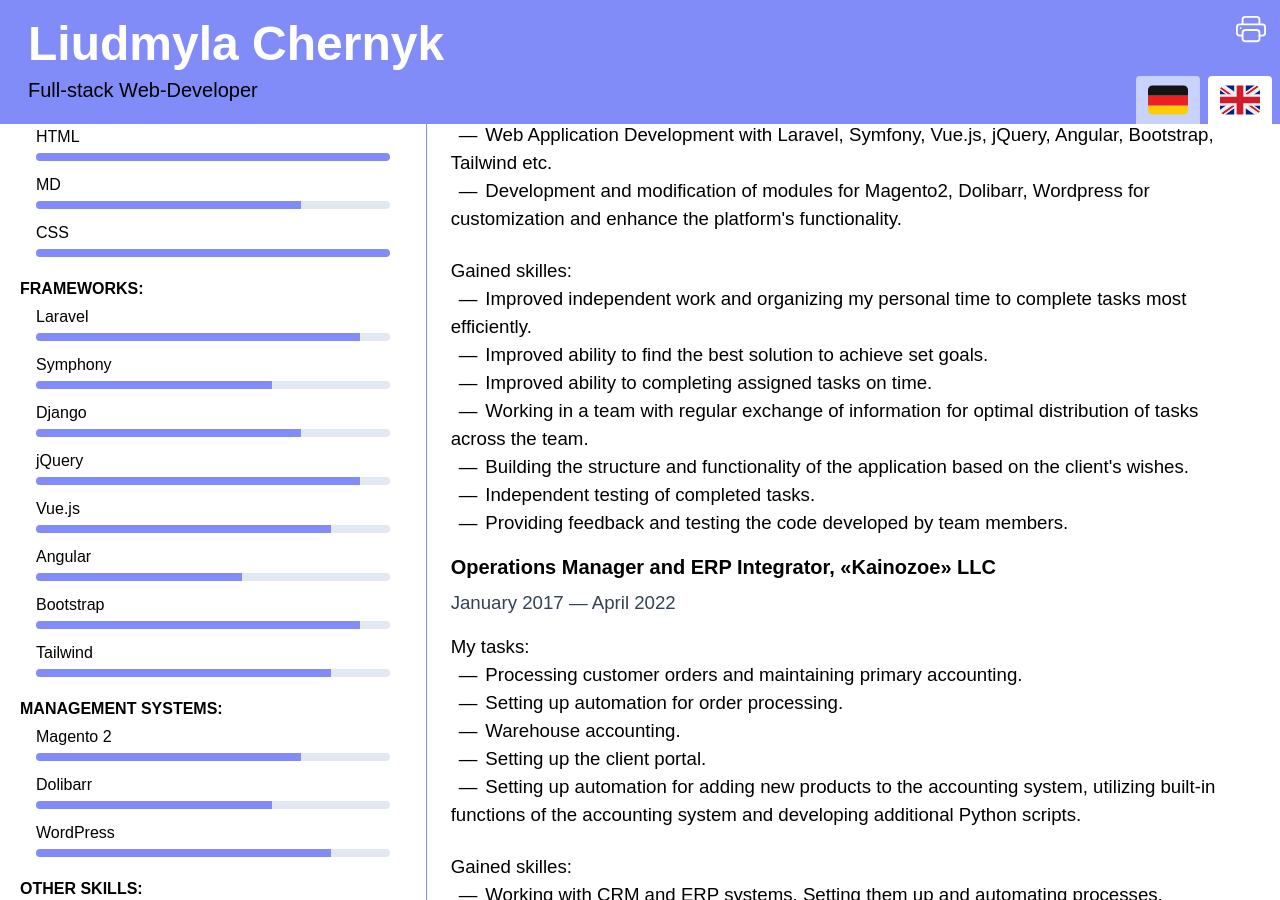
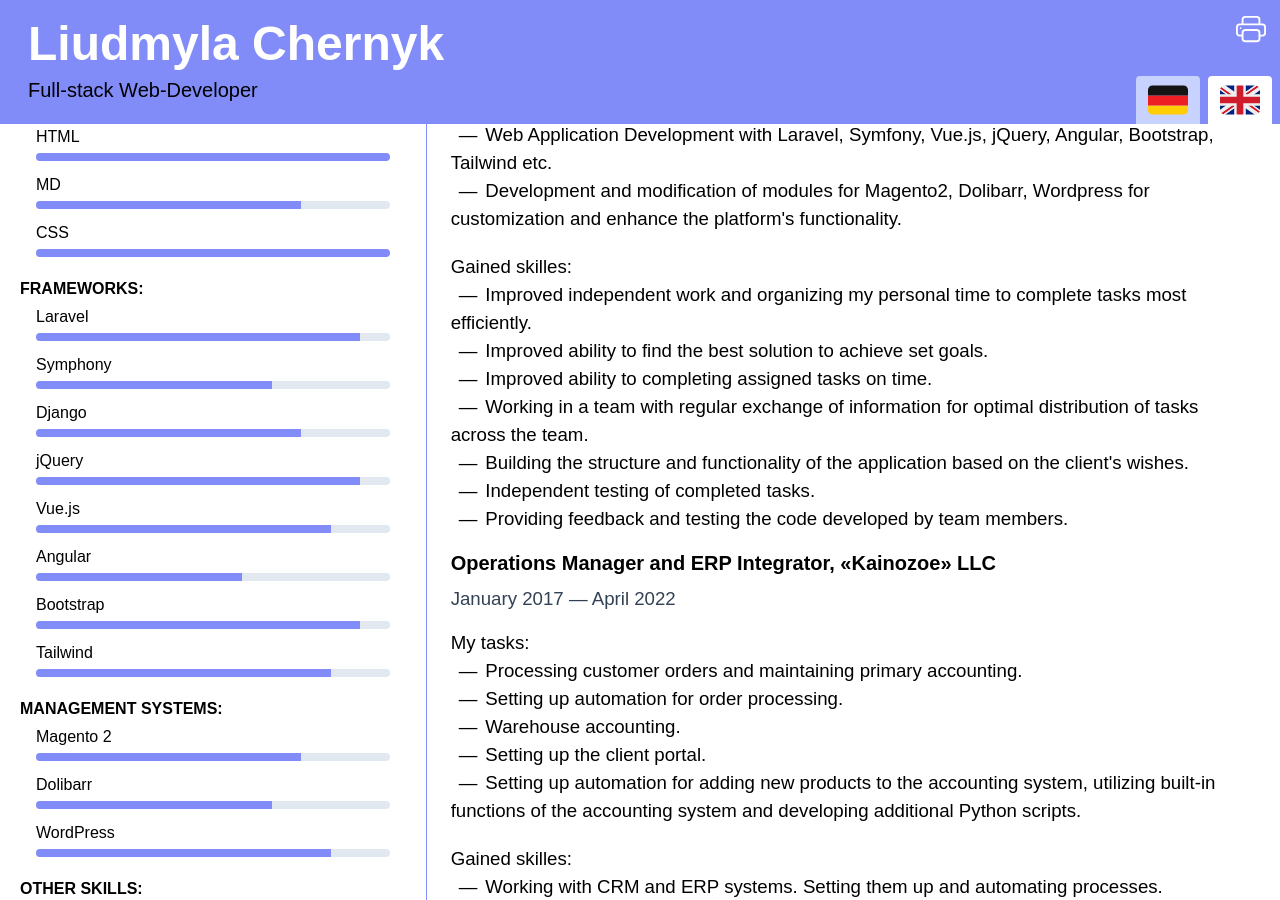
Before and after one commit to lydalyu/lydalyu.github.io, a Jekyll site: the page built from index.markdown, in a window 1280 px wide and 900 px high, scrolled down 629 px. Built offline with Jekyll 4.4.1, drawn with Linux system fonts in a browser that asks for light colours; nearby versions of some CDN libraries.

Commit message:
changed classes

```diff
--- a/_data/de.json
+++ b/_data/de.json
@@ -172,49 +172,49 @@
                 "title": "Middle PHP-, JavaScript Programmiererin",
                 "firm": "«AWAG IT Lösungen»",
                 "period": "Mai 2022 — Heute",
-                "text": "<section><h4 class='text-xl font-medium'>Meine Aufgaben:</h4><ul class='dash-list'><li>Entwicklung von Webanwendungen mit Laravel, Symfony, Vue.js, jQuery, Angular, Bootstrap, Tailwind usw.</li><li>Entwicklung und Anpassung von Modulen für Magento2, Dolibarr, Wordpress zur Anpassung und Verbesserung der Plattformfunktionalität.</li></ul><h4 class='mt-6 text-xl font-medium'>Erworbene Fähigkeiten:</h4><ul class='dash-list'><li>Verbesserte Fähigkeit zur selbstständigen Arbeit und Organisation meiner persönlichen Zeit, um Aufgaben effizient zu erledigen.</li><li>Verbesserte Fähigkeit, die beste Lösung zur Erreichung gesetzter Ziele zu finden.</li><li>Verbesserte Fähigkeit zur pünktlichen Erledigung zugewiesener Aufgaben.</li><li>Arbeit im Team mit regelmäßigem Informationsaustausch für die optimale Aufgabenverteilung.</li><li>Aufbau der kundenspezifischen Struktur und Funktionalität der Anwendung.</li><li>Selbstständige Prüfung abgeschlossener Aufgaben.</li><li>Überprüfung und Code-Review des von anderen Mitarbeitern geschriebenen Codes.</li></ul></section>"
+                "text": "<section><h4 class='text-xl font-medium'>Meine Aufgaben:</h4><ul class='dash-list'><li>Entwicklung von Webanwendungen mit Laravel, Symfony, Vue.js, jQuery, Angular, Bootstrap, Tailwind usw.</li><li>Entwicklung und Anpassung von Modulen für Magento2, Dolibarr, Wordpress zur Anpassung und Verbesserung der Plattformfunktionalität.</li></ul><h4 class='mt-5 font-medium'>Erworbene Fähigkeiten:</h4><ul class='dash-list'><li>Verbesserte Fähigkeit zur selbstständigen Arbeit und Organisation meiner persönlichen Zeit, um Aufgaben effizient zu erledigen.</li><li>Verbesserte Fähigkeit, die beste Lösung zur Erreichung gesetzter Ziele zu finden.</li><li>Verbesserte Fähigkeit zur pünktlichen Erledigung zugewiesener Aufgaben.</li><li>Arbeit im Team mit regelmäßigem Informationsaustausch für die optimale Aufgabenverteilung.</li><li>Aufbau der kundenspezifischen Struktur und Funktionalität der Anwendung.</li><li>Selbstständige Prüfung abgeschlossener Aufgaben.</li><li>Überprüfung und Code-Review des von anderen Mitarbeitern geschriebenen Codes.</li></ul></section>"
             },
             {
                 "title": "Betriebsleiter und ERP-Integrator",
                 "firm": "«Kainozoe» LLC",
                 "period": "Januar 2017 — April 2022",
-                "text": "<section><h4 class='text-xl font-medium'>Meine Aufgaben:</h4><ul class='dash-list'><li>Bearbeitung von Kundenbestellungen und Führung der primären Buchhaltung.</li><li>Einrichtung der Automatisierung für die Auftragsabwicklung.</li><li>Lagerbuchhaltung.</li><li>Einrichtung des Kundenportals.</li><li>Implementierung der Automatisierung für das Hinzufügen neuer Produkte zum Buchhaltungssystem unter Verwendung der integrierten Funktionen des Systems und der Entwicklung zusätzlicher Python-Skripte.</li></ul><h4 class='mt-6 text-xl font-medium'>Erworbene Fähigkeiten:</h4><ul class='dash-list'><li>Arbeiten mit CRM- und ERP-Systemen, Einrichtung und Automatisierung von Prozessen.</li><li>Grundlegende Buchhaltungsverfahren.</li><li>Verbesserte Fähigkeit zur selbstständigen Arbeit und Organisation meiner persönlichen Zeit, um Aufgaben effizient abzuschließen.</li><li>Verbesserte Kenntnisse in HTML, CSS und JavaScript während der Einrichtung des Kundenportals.</li><li>Die eigenständige Erforschung der Programmiersprache Python ermöglichte mir, Skripte zu entwickeln, die die Automatisierungsfähigkeiten von Prozessen verbessern.</li><li>Erwarb die Fähigkeit, mit REST-APIs zu interagieren, während Python-Skripte geschrieben wurden, um Produkte dem Buchhaltungssystem hinzuzufügen und die Produktverfügbarkeit mit Lieferanten zu synchronisieren.</li></ul></section>"
+                "text": "<section><h4 class='text-xl font-medium'>Meine Aufgaben:</h4><ul class='dash-list'><li>Bearbeitung von Kundenbestellungen und Führung der primären Buchhaltung.</li><li>Einrichtung der Automatisierung für die Auftragsabwicklung.</li><li>Lagerbuchhaltung.</li><li>Einrichtung des Kundenportals.</li><li>Implementierung der Automatisierung für das Hinzufügen neuer Produkte zum Buchhaltungssystem unter Verwendung der integrierten Funktionen des Systems und der Entwicklung zusätzlicher Python-Skripte.</li></ul><h4 class='mt-5 font-medium'>Erworbene Fähigkeiten:</h4><ul class='dash-list'><li>Arbeiten mit CRM- und ERP-Systemen, Einrichtung und Automatisierung von Prozessen.</li><li>Grundlegende Buchhaltungsverfahren.</li><li>Verbesserte Fähigkeit zur selbstständigen Arbeit und Organisation meiner persönlichen Zeit, um Aufgaben effizient abzuschließen.</li><li>Verbesserte Kenntnisse in HTML, CSS und JavaScript während der Einrichtung des Kundenportals.</li><li>Die eigenständige Erforschung der Programmiersprache Python ermöglichte mir, Skripte zu entwickeln, die die Automatisierungsfähigkeiten von Prozessen verbessern.</li><li>Erwarb die Fähigkeit, mit REST-APIs zu interagieren, während Python-Skripte geschrieben wurden, um Produkte dem Buchhaltungssystem hinzuzufügen und die Produktverfügbarkeit mit Lieferanten zu synchronisieren.</li></ul></section>"
             },
             {
                 "title": "Junior SEO-webtools Entwicklerin",
                 "firm": "SEO Studio «Domen PR»",
                 "period": "Juli 2016 — Februar 2017",
-                "text": "<section><h4 class='text-xl font-medium'>Meine Aufgaben:</h4><ul class='dash-list'><li>Content-SEO-Optimierung..</li><li>Entwicklung und Anpassung von WordPress-Themen.</li><li>Datenanalyse.</li></ul><h4 class='mt-6 text-xl font-medium'>Erworbene Fähigkeiten:</h4><ul class='dash-list'><li>Verbesserte Organisation meiner persönlichen Zeit, um Aufgaben effizienter zu erledigen.</li><li>Verbesserte Fähigkeit, die beste Lösung zur Erreichung gesetzter Ziele zu finden.</li><li>Beherrschung der Verwendung von regulären Ausdrücken zur effektiven Automatisierung der Datenanalyse.</li><li>Anwendung von HTML- und CSS-Kenntnissen bei der Entwicklung von WordPress-Themen.</li><li>Erlernen der Programmiersprache PHP, um WordPress-Themen unabhängig zu entwickeln und anzupassen.</li><li>Arbeiten mit den SQL-Datenbanken zur Migration von Websites zu WordPress aus anderen Content-Management-Systemen.</li><li>Anpassung von Texten, die von Copywritern für SEO-Promotionszwecke verfasst wurden.</li></ul></section>"
+                "text": "<section><h4 class='text-xl font-medium'>Meine Aufgaben:</h4><ul class='dash-list'><li>Content-SEO-Optimierung..</li><li>Entwicklung und Anpassung von WordPress-Themen.</li><li>Datenanalyse.</li></ul><h4 class='mt-5 font-medium'>Erworbene Fähigkeiten:</h4><ul class='dash-list'><li>Verbesserte Organisation meiner persönlichen Zeit, um Aufgaben effizienter zu erledigen.</li><li>Verbesserte Fähigkeit, die beste Lösung zur Erreichung gesetzter Ziele zu finden.</li><li>Beherrschung der Verwendung von regulären Ausdrücken zur effektiven Automatisierung der Datenanalyse.</li><li>Anwendung von HTML- und CSS-Kenntnissen bei der Entwicklung von WordPress-Themen.</li><li>Erlernen der Programmiersprache PHP, um WordPress-Themen unabhängig zu entwickeln und anzupassen.</li><li>Arbeiten mit den SQL-Datenbanken zur Migration von Websites zu WordPress aus anderen Content-Management-Systemen.</li><li>Anpassung von Texten, die von Copywritern für SEO-Promotionszwecke verfasst wurden.</li></ul></section>"
             },
             {
                 "title": "Verkäuferin",
                 "firm": "Turkul.net",
                 "period": "September 2012 - November 2016 ",
-                "text": "<section><h4 class='text-xl font-medium'>Meine Aufgaben:</h4><ul class='dash-list'><li>Neue Produkte auf der Website des Geschäfts hinzufügen und individuelle sowie umfassende Beschreibungen für sie verfassen.</li><li>Kurze Artikel über das sportliche und Outdoor-Leben der Mitarbeiter für den Unternehmensblog verfassen, um den Laden online zu bewerben.</li><li>Aktive Teilnahme am Design und der Optimierung der Geschäftswebsite.</li><li>Kundenberatung für den Kauf von Outdoor-Ausrüstung und Bekleidung.</li><li>Bearbeitung von Online-Bestellungen.</li><li>Bestellungen bei Lieferanten aufgeben.</li><li>Abgleich der Buchhaltung mit den Lieferanten.</li></ul><h4 class='mt-6 text-xl font-medium'>Erworbene Fähigkeiten:</h4><ul class='dash-list'><li>Fähigkeit zur effektiven Kommunikation mit Kunden sowohl persönlich als auch telefonisch oder per E-Mail.</li><li>Auswahl von Ausrüstung, die den individuellen Bedürfnissen der Kunden entspricht, aus dem vorhandenen Sortiment.</li><li>Fähigkeit, unter Druck die optimale Lösung für Probleme zu finden.</li><li>Verbesserte Selbstständigkeit und effiziente Zeitorganisation zur erfolgreichen Erledigung von Aufgaben.</li><li>Arbeit mit Buchhaltungs- und Lagerverwaltungssystemen.</li><li>Vertrautheit mit Content-Management-Systemen.</li><li>Verfassen von prägnanten und informativen Texten sowie Artikeln zur Bewerbung von Produkten oder des Geschäfts.</li></ul></section>"
+                "text": "<section><h4 class='text-xl font-medium'>Meine Aufgaben:</h4><ul class='dash-list'><li>Neue Produkte auf der Website des Geschäfts hinzufügen und individuelle sowie umfassende Beschreibungen für sie verfassen.</li><li>Kurze Artikel über das sportliche und Outdoor-Leben der Mitarbeiter für den Unternehmensblog verfassen, um den Laden online zu bewerben.</li><li>Aktive Teilnahme am Design und der Optimierung der Geschäftswebsite.</li><li>Kundenberatung für den Kauf von Outdoor-Ausrüstung und Bekleidung.</li><li>Bearbeitung von Online-Bestellungen.</li><li>Bestellungen bei Lieferanten aufgeben.</li><li>Abgleich der Buchhaltung mit den Lieferanten.</li></ul><h4 class='mt-5 font-medium'>Erworbene Fähigkeiten:</h4><ul class='dash-list'><li>Fähigkeit zur effektiven Kommunikation mit Kunden sowohl persönlich als auch telefonisch oder per E-Mail.</li><li>Auswahl von Ausrüstung, die den individuellen Bedürfnissen der Kunden entspricht, aus dem vorhandenen Sortiment.</li><li>Fähigkeit, unter Druck die optimale Lösung für Probleme zu finden.</li><li>Verbesserte Selbstständigkeit und effiziente Zeitorganisation zur erfolgreichen Erledigung von Aufgaben.</li><li>Arbeit mit Buchhaltungs- und Lagerverwaltungssystemen.</li><li>Vertrautheit mit Content-Management-Systemen.</li><li>Verfassen von prägnanten und informativen Texten sowie Artikeln zur Bewerbung von Produkten oder des Geschäfts.</li></ul></section>"
             },
             {
                 "title": "Online-Shop-Manager",
                 "firm": "Rozumniki.ua",
                 "period": "August 2011 - August 2012",
-                "text": "<section><h4 class='text-xl font-medium'>Meine Aufgaben:</h4><ul class='dash-list'><li>Bearbeitung von Kundenbestellungen.</li><li>Teilnahme am Produktionsprozess von Schulunterrichtsmaterialien.</li><li>Aufgabe von Bestellungen bei Lieferanten.</li><li>Abgleich der Buchhaltung mit Lieferanten.</li></ul><h4 class='mt-6 text-xl font-medium'>Erworbene Fähigkeiten:</h4><ul class='dash-list'><li>Fähigkeit zur Anpassung und Arbeit mit verschiedenen Buchhaltungs- und Content-Management-Systemen.</li><li>Zusammenarbeit mit anderen Abteilungen zur effektiven Erledigung zugewiesener Aufgaben.</li><li>Kommunikationsfähigkeit mit Kunden per Telefon oder E-Mail.</li><li>Entwicklung von Fähigkeiten im Umgang mit Lieferanten durch Aufgeben von Bestellungen und Buchhaltungsabgleich.</li></ul></section>"
+                "text": "<section><h4 class='text-xl font-medium'>Meine Aufgaben:</h4><ul class='dash-list'><li>Bearbeitung von Kundenbestellungen.</li><li>Teilnahme am Produktionsprozess von Schulunterrichtsmaterialien.</li><li>Aufgabe von Bestellungen bei Lieferanten.</li><li>Abgleich der Buchhaltung mit Lieferanten.</li></ul><h4 class='mt-5 font-medium'>Erworbene Fähigkeiten:</h4><ul class='dash-list'><li>Fähigkeit zur Anpassung und Arbeit mit verschiedenen Buchhaltungs- und Content-Management-Systemen.</li><li>Zusammenarbeit mit anderen Abteilungen zur effektiven Erledigung zugewiesener Aufgaben.</li><li>Kommunikationsfähigkeit mit Kunden per Telefon oder E-Mail.</li><li>Entwicklung von Fähigkeiten im Umgang mit Lieferanten durch Aufgeben von Bestellungen und Buchhaltungsabgleich.</li></ul></section>"
             },
             {
                 "title": "Verkäuferin",
                 "firm": "El-cap.kiev.ua",
                 "period": "September 2009 - Juli 2011",
-                "text": "<section><h4 class='text-xl font-medium'>Meine Aufgaben:</h4><ul class='dash-list'><li>Hinzufügen neuer Produkte zur Website des Geschäfts und Verfassen einer einzigartigen und umfassenden Beschreibung für sie.</li><li>Schreiben von kurzen Artikeln über das Sport- und Outdoorleben der Mitarbeiter für den Blog des Geschäfts, um den Laden online zu bewerben.</li><li>Beratung für Käufer von Outdoor-Ausrüstung und Kleidung.</li><li>Bearbeitung von Online-Bestellungen.</li><li>Aufgabe von Bestellungen bei Lieferanten.</li></ul><h4 class='mt-6 text-xl font-medium'>Erworbene Fähigkeiten:</h4><ul class='dash-list'><li>Fähigkeit zur Kommunikation mit Kunden sowohl persönlich als auch telefonisch oder per E-Mail.</li><li>Auswahl von Ausrüstung, die den individuellen Bedürfnissen der Kunden aus dem vorhandenen Sortiment entspricht.</li><li>Finden der optimalen Lösung für ein Problem in einer Situation mit hohem Druck.</li><li>Bildung eines Teams zur Lösung eines gegebenen Problems.</li><li>Arbeiten mit Buchhaltungs- und Lagerverwaltungssystemen.</li><li>Arbeiten mit Content-Management-Systemen.</li><li>Verfassen von kurzen und umfassenden Texten und Artikeln zur Produkt- oder Ladenwerbung.</li></ul></section>"
+                "text": "<section><h4 class='text-xl font-medium'>Meine Aufgaben:</h4><ul class='dash-list'><li>Hinzufügen neuer Produkte zur Website des Geschäfts und Verfassen einer einzigartigen und umfassenden Beschreibung für sie.</li><li>Schreiben von kurzen Artikeln über das Sport- und Outdoorleben der Mitarbeiter für den Blog des Geschäfts, um den Laden online zu bewerben.</li><li>Beratung für Käufer von Outdoor-Ausrüstung und Kleidung.</li><li>Bearbeitung von Online-Bestellungen.</li><li>Aufgabe von Bestellungen bei Lieferanten.</li></ul><h4 class='mt-5 font-medium'>Erworbene Fähigkeiten:</h4><ul class='dash-list'><li>Fähigkeit zur Kommunikation mit Kunden sowohl persönlich als auch telefonisch oder per E-Mail.</li><li>Auswahl von Ausrüstung, die den individuellen Bedürfnissen der Kunden aus dem vorhandenen Sortiment entspricht.</li><li>Finden der optimalen Lösung für ein Problem in einer Situation mit hohem Druck.</li><li>Bildung eines Teams zur Lösung eines gegebenen Problems.</li><li>Arbeiten mit Buchhaltungs- und Lagerverwaltungssystemen.</li><li>Arbeiten mit Content-Management-Systemen.</li><li>Verfassen von kurzen und umfassenden Texten und Artikeln zur Produkt- oder Ladenwerbung.</li></ul></section>"
             },
             {
                 "title": "Call-Center Angestellter",
                 "firm": "OJSC IVK",
                 "period": "Juni 2006 - April 2009",
-                "text": "<section><h4 class='text-xl font-medium'>Meine Aufgaben:</h4><ul class='dash-list'><li>Kundenbetreuung für Nutzer von Kabelfernsehen und Kabelinternet.</li><li>Verkauf von Unternehmensdienstleistungen an neue und bestehende Kunden.</li></ul><h4 class='mt-6 text-xl font-medium'>Erworbene Fähigkeiten:</h4><ul class='dash-list'><li>Kommunikation mit Kunden per Telefon.</li><li>Stressresistenz.</li><li>Finden der Lösung für ein Problem in einer Situation mit hohem Druck, oft mit begrenzten Informationen.</li><li>Fähigkeit zur Zusammenarbeit mit anderen technischen Abteilungen zur Lösung von Kundenanfragen und -problemen.</li><li>Fähigkeit, äußere Ablenkungen auszublenden und in lauten Umgebungen auf die Arbeit zu konzentrieren.</li></ul></section>"
+                "text": "<section><h4 class='text-xl font-medium'>Meine Aufgaben:</h4><ul class='dash-list'><li>Kundenbetreuung für Nutzer von Kabelfernsehen und Kabelinternet.</li><li>Verkauf von Unternehmensdienstleistungen an neue und bestehende Kunden.</li></ul><h4 class='mt-5 font-medium'>Erworbene Fähigkeiten:</h4><ul class='dash-list'><li>Kommunikation mit Kunden per Telefon.</li><li>Stressresistenz.</li><li>Finden der Lösung für ein Problem in einer Situation mit hohem Druck, oft mit begrenzten Informationen.</li><li>Fähigkeit zur Zusammenarbeit mit anderen technischen Abteilungen zur Lösung von Kundenanfragen und -problemen.</li><li>Fähigkeit, äußere Ablenkungen auszublenden und in lauten Umgebungen auf die Arbeit zu konzentrieren.</li></ul></section>"
             },
             {
                 "title": "Laborassistentin",
                 "firm": "National Technical University of Ukraine 'Kyiv Polytechnic Institute",
                 "period": "November 2002 - Mai 2004",
-                "text": "<section><h4 class='text-xl font-medium'>Meine Aufgaben:</h4><ul class='dash-list'><li>Übertragung von handgeschriebenen Texten auf den Computer zur Erstellung von Lehrmaterialien für die Universität.</li></ul><h4 class='mt-6 text-xl font-medium'>Erworbene Fähigkeiten:</h4><ul class='dash-list'><li>Gestaltung von Layouts für technische Lehrmaterialien zur Druckvorbereitung.</li><li>Die Umwandlung von Skizzen in vektorbasierte Bilder in MS Word, um eine hochwertige Druckausgabe in verschiedenen Maßstäben zu gewährleisten.</li><li>Effizientes Zeitmanagement zur erfolgreichen Bewältigung von Aufgaben und ohne Beeinträchtigung des Studiums.</li><li>Pünktliche und verantwortungsbewusste Erfüllung zugewiesener Aufgaben.</li></ul></section>"
+                "text": "<section><h4 class='text-xl font-medium'>Meine Aufgaben:</h4><ul class='dash-list'><li>Übertragung von handgeschriebenen Texten auf den Computer zur Erstellung von Lehrmaterialien für die Universität.</li></ul><h4 class='mt-5 font-medium'>Erworbene Fähigkeiten:</h4><ul class='dash-list'><li>Gestaltung von Layouts für technische Lehrmaterialien zur Druckvorbereitung.</li><li>Die Umwandlung von Skizzen in vektorbasierte Bilder in MS Word, um eine hochwertige Druckausgabe in verschiedenen Maßstäben zu gewährleisten.</li><li>Effizientes Zeitmanagement zur erfolgreichen Bewältigung von Aufgaben und ohne Beeinträchtigung des Studiums.</li><li>Pünktliche und verantwortungsbewusste Erfüllung zugewiesener Aufgaben.</li></ul></section>"
             }
         ],
         "education": {
```
Also changed, not shown: _data/en.json (+8 -8 lines).
